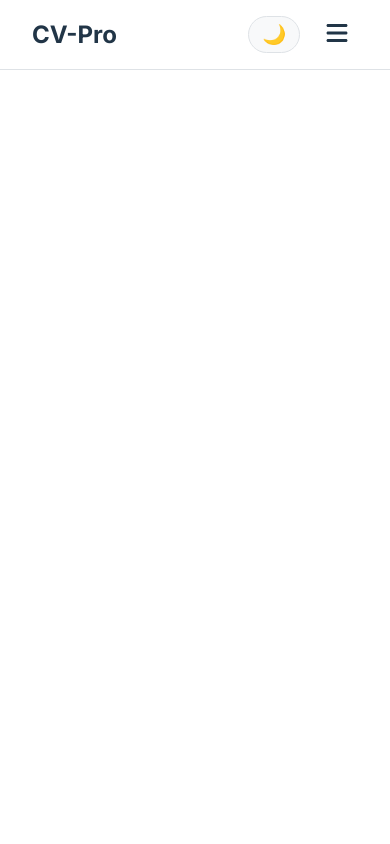
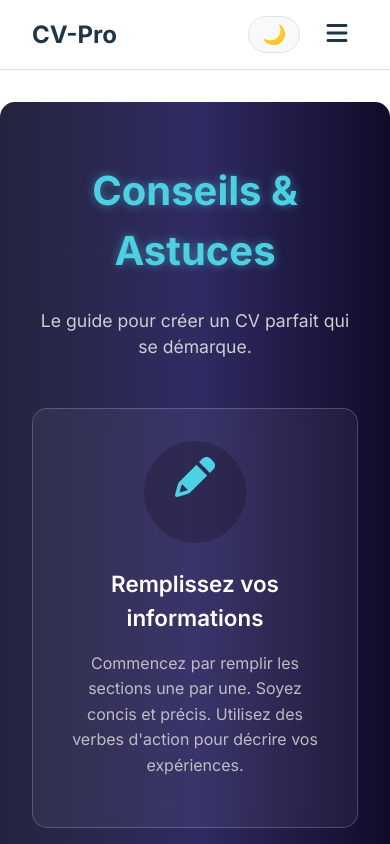
Before and after one commit to vpteste/cv-creator, a React (Vite) app: page /#/conseils in a window 390 px wide. Before the commit this address had no page. Shown: the top 844 px of the page. Built offline with nearby package versions, Linux system fonts and the light colour scheme.

Commit message:
feat(pages): Create new 'Tips' page
Ajoute une nouvelle page de conseils avec un design "high-tech" (glassmorphism, effets de lueur) et une mise en page responsive. La page est ajoutée à la navigation principale.

```diff
--- a/src/App.jsx
+++ b/src/App.jsx
@@ -4,6 +4,7 @@ import Header from './components/Header';
 import HomePage from './pages/HomePage';
 import CVBuilderPage from './pages/CVBuilderPage';
 import NewsAndJobsPage from './pages/NewsAndJobsPage';
+import TipsPage from './pages/TipsPage'; // Import the new page
 import { ThemeProvider } from './components/ThemeContext';
 import './App.css';
 
@@ -18,6 +19,7 @@ function App() {
               <Route path="/" element={<HomePage />} />
               <Route path="/creation-cv" element={<CVBuilderPage />} />
               <Route path="/actualites-emplois" element={<NewsAndJobsPage />} />
+              <Route path="/conseils" element={<TipsPage />} /> {/* Add the new route */}
             </Routes>
           </div>
         </main>
--- a/src/components/Header.jsx
+++ b/src/components/Header.jsx
@@ -40,6 +40,7 @@ const Header = () => {
         <NavLink to="/" end onClick={() => setIsMenuOpen(false)}>Accueil</NavLink>
         <NavLink to="/creation-cv" onClick={() => setIsMenuOpen(false)}>Créer CV</NavLink>
         <NavLink to="/actualites-emplois" onClick={() => setIsMenuOpen(false)}>Actualités & Emplois</NavLink>
+        <NavLink to="/conseils" onClick={() => setIsMenuOpen(false)}>Conseils</NavLink>
       </nav>
       <div className="nav-right-section">
         <ThemeToggleButton />
--- /dev/null
+++ b/src/pages/TipsPage.css
@@ -0,0 +1,152 @@
+.tips-page {
+  max-width: 1100px;
+  margin: 2rem auto;
+  padding: 2rem;
+  animation: fadeInTips 0.6s ease-in-out;
+  /* Giving the page a darker, techy background */
+  background: #0f0c29;  /* fallback for old browsers */
+  background: -webkit-linear-gradient(to right, #24243e, #302b63, #0f0c29);
+  background: linear-gradient(to right, #24243e, #302b63, #0f0c29);
+  border-radius: 15px;
+}
+
+@keyframes fadeInTips {
+  from {
+    opacity: 0;
+    transform: translateY(-15px);
+  }
+  to {
+    opacity: 1;
+    transform: translateY(0);
+  }
+}
+
+.tips-header {
+  text-align: center;
+  margin-bottom: 3rem;
+}
+
+.tips-header h1 {
+  font-size: 2.5rem;
+  font-weight: 700;
+  /* A more vibrant, techy color */
+  color: #4dd0e1; /* Cyan */
+  text-shadow: 0 0 10px rgba(77, 208, 225, 0.5);
+}
+
+.tips-header p {
+  font-size: 1.1rem;
+  color: #e0e0e0; /* Lighter text for dark background */
+  opacity: 0.9;
+}
+
+.tips-page-content {
+  display: flex;
+  gap: 2rem;
+}
+
+.tips-grid {
+  flex: 3; /* Takes up 3/4 of the space */
+  display: grid;
+  grid-template-columns: repeat(auto-fit, minmax(280px, 1fr));
+  gap: 2rem;
+}
+
+.affiliate-banner-sidebar {
+  flex: 1; /* Takes up 1/4 of the space */
+  display: flex;
+  align-items: center;
+  justify-content: center;
+  padding: 1rem;
+  background: rgba(0, 0, 0, 0.2);
+  border-radius: 15px;
+}
+
+.affiliate-banner-sidebar img {
+  max-width: 100%;
+  height: auto;
+}
+
+/* Responsive stacking for tablets and mobile */
+@media (max-width: 992px) {
+  .tips-page-content {
+    flex-direction: column;
+  }
+
+  .affiliate-banner-sidebar {
+    margin-top: 2rem;
+  }
+}
+
+.tip-card {
+  /* Glassmorphism effect */
+  background: rgba(255, 255, 255, 0.05);
+  backdrop-filter: blur(10px);
+  -webkit-backdrop-filter: blur(10px);
+  border: 1px solid rgba(255, 255, 255, 0.2);
+  border-radius: 15px;
+  padding: 2rem;
+  text-align: center;
+  transition: transform 0.3s ease, box-shadow 0.3s ease;
+  position: relative; /* For the glowing border */
+  overflow: hidden; /* To contain the pseudo-element */
+}
+
+.tip-card::before {
+    content: '';
+    position: absolute;
+    top: 0;
+    left: 0;
+    right: 0;
+    bottom: 0;
+    border-radius: 15px;
+    border: 2px solid transparent;
+    background: linear-gradient(45deg, #4dd0e1, #81d4fa) border-box;
+    -webkit-mask: linear-gradient(#fff 0 0) padding-box, linear-gradient(#fff 0 0);
+    -webkit-mask-composite: destination-out;
+    mask-composite: exclude;
+    opacity: 0;
+    transition: opacity 0.3s ease-in-out;
+}
+
+/* The hover animation the user requested */
+.tip-card:hover {
+  transform: translateY(-8px);
+}
+
+.tip-card:hover::before {
+    opacity: 1;
+}
+
+.tip-card-icon {
+  font-size: 2.5rem;
+  color: #4dd0e1; /* Cyan */
+  margin-bottom: 1.5rem;
+  display: inline-block;
+  padding: 1rem;
+  background: rgba(0,0,0,0.2);
+  border-radius: 50%;
+  width: 70px;
+  height: 70px;
+  line-height: 40px; /* Vertically center icon */
+  transition: color 0.3s ease;
+}
+
+.tip-card:hover .tip-card-icon {
+    color: #fff;
+}
+
+.tip-card-content h3 {
+  font-size: 1.4rem;
+  margin-top: 0;
+  margin-bottom: 1rem;
+  font-weight: 600;
+  color: #fff;
+}
+
+.tip-card-content p {
+  font-size: 1rem;
+  line-height: 1.6;
+  color: #e0e0e0;
+  opacity: 0.8;
+}
--- /dev/null
+++ b/src/pages/TipsPage.jsx
@@ -0,0 +1,51 @@
+import React from 'react';
+import { FontAwesomeIcon } from '@fortawesome/react-fontawesome';
+import { faPencilAlt, faPalette, faFilePdf, faLightbulb } from '@fortawesome/free-solid-svg-icons';
+import './TipsPage.css';
+
+const TipCard = ({ icon, title, children }) => (
+  <div className="tip-card">
+    <div className="tip-card-icon">
+      <FontAwesomeIcon icon={icon} />
+    </div>
+    <div className="tip-card-content">
+      <h3>{title}</h3>
+      <p>{children}</p>
+    </div>
+  </div>
+);
+
+const TipsPage = () => {
+  return (
+    <div className="tips-page">
+      <div className="tips-header">
+        <h1>Conseils & Astuces</h1>
+        <p>Le guide pour créer un CV parfait qui se démarque.</p>
+      </div>
+      <div className="tips-page-content">
+        <div className="tips-grid">
+          <TipCard icon={faPencilAlt} title="Remplissez vos informations">
+            Commencez par remplir les sections une par une. Soyez concis et précis. Utilisez des verbes d'action pour décrire vos expériences.
+          </TipCard>
+          <TipCard icon={faPalette} title="Choisissez votre style">
+            Naviguez dans l'onglet "Apparence" pour choisir un modèle qui vous correspond. Personnalisez les couleurs et la police pour un CV unique.
+          </TipCard>
+          <TipCard icon={faFilePdf} title="Téléchargez en PDF">
+            Une fois que vous êtes satisfait de l'aperçu, allez dans l'onglet "Télécharger" pour obtenir votre CV au format PDF, prêt à être envoyé.
+          </TipCard>
+          <TipCard icon={faLightbulb} title="Astuce de pro">
+            Pour chaque candidature, adaptez légèrement les mots-clés de votre CV pour qu'ils correspondent à la description de l'offre d'emploi.
+          </TipCard>
+        </div>
+        <div className="affiliate-banner-sidebar">
+          <a href="https://affiliation.lws-hosting.com/statistics/click/226/830028003" target="_blank" rel="noopener noreferrer">
+            <img src="https://affiliation.lws-hosting.com/banners/viewbanner/226/830028003" style={{ border: 0 }} alt="LWS Affiliate Banner" />
+          </a>
+        </div>
+      </div>
+
+    </div>
+  );
+};
+
+export default TipsPage;
```
